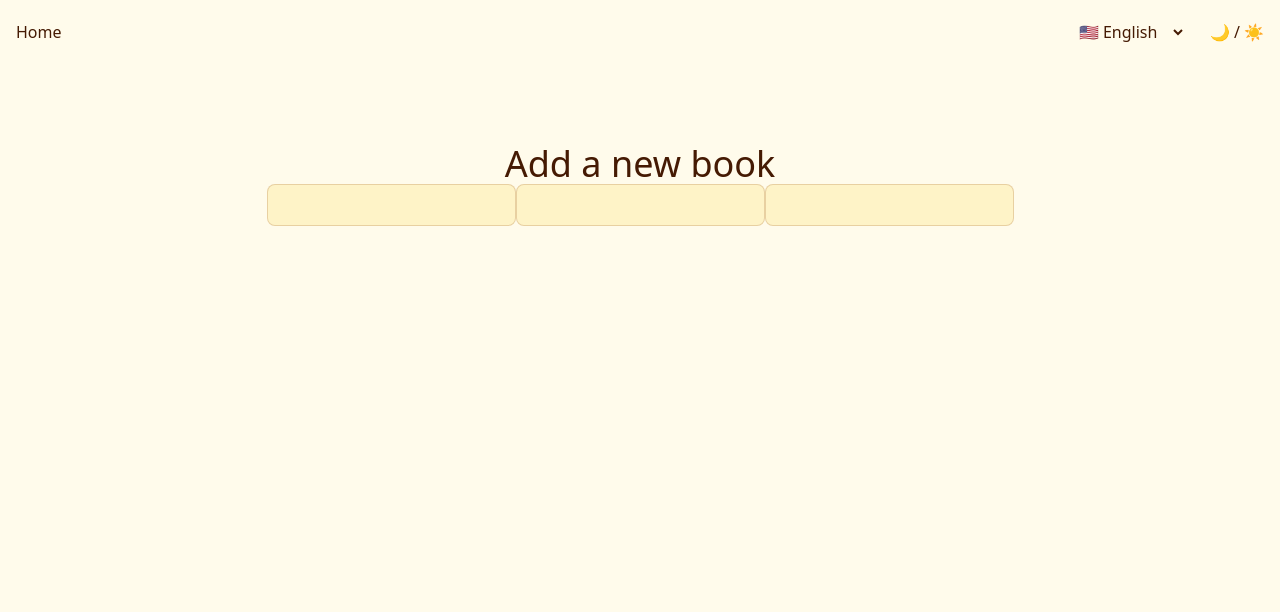
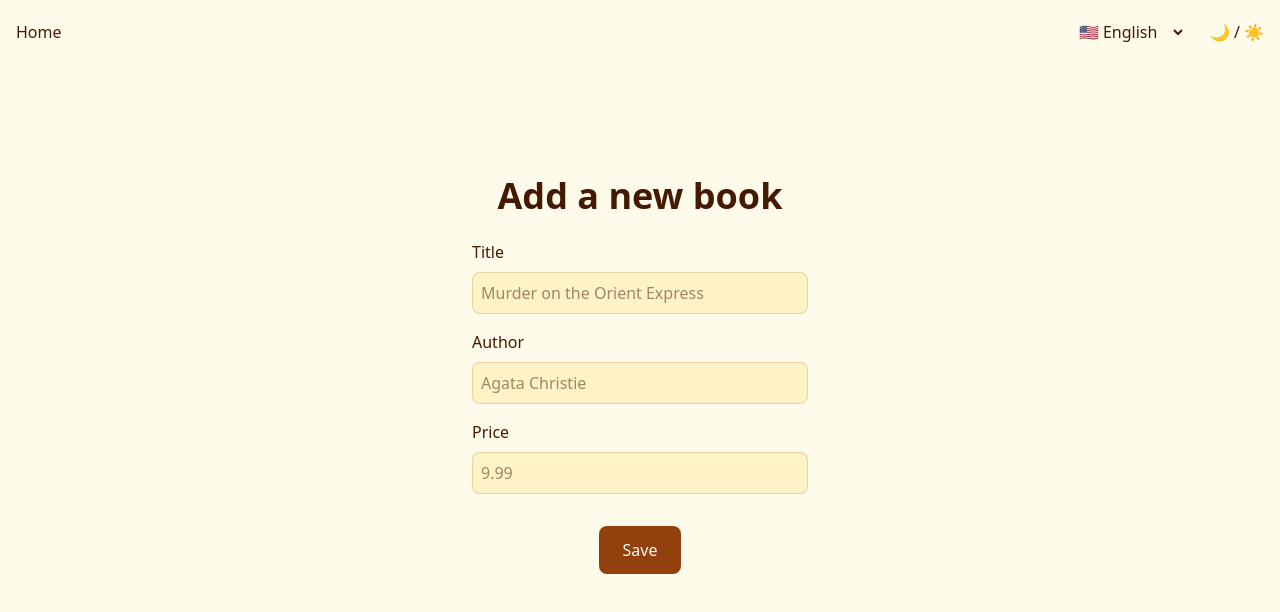
Before and after one commit to hildakh/bookstore, a Next.js app: page /en/add-book in a window 1280 px wide. Shown: the top 612 px of the page. Built offline with nearby package versions, Linux system fonts and the light colour scheme.

Commit message:
Extract form to component - Add initial form data & submit - Update labels & input value changes

```diff
--- a/messages/en.json
+++ b/messages/en.json
@@ -1,6 +1,10 @@
 {
   "AddBook": {
-    "add_book": "Add a new book"
+    "add_book": "Add a new book",
+    "author": "Author",
+    "price": "Price",
+    "submit": "Save",
+    "title": "Title"
   },
   "BookList": {
     "loading": "Loading..."
--- a/messages/fr.json
+++ b/messages/fr.json
@@ -1,18 +1,22 @@
 {
+  "AddBook": {
+    "add_book": "Ajouter un nouveau livre",
+    "author": "Auteur",
+    "price": "Prix",
+    "submit": "Sauvegarder",
+    "title": "Titre"
+  },
+  "BookList": {
+    "loading": "Chargement..."
+  },
   "HomePage": {
-    "title": "Bonjour le monde!",
     "add_book": "Ajouter un nouveau livre",
     "book_store": "Librairie",
-     "home_page": "Accueil"
-  },
-  "AddBook": {
-    "add_book": "Ajouter un nouveau livre"
+    "home_page": "Accueil",
+    "title": "Bonjour le monde!"
   },
   "LocaleSwitcher": {
     "label": "Changer de langue",
     "locale": "{locale, select, fr {🇫🇷 Français} en {🇺🇸 Anglais} other {Inconnu}}"
-  },
-  "BookList": {
-    "loading": "Chargement..."
   }
 }
--- a/src/app/[locale]/add-book/page.tsx
+++ b/src/app/[locale]/add-book/page.tsx
@@ -1,34 +1,13 @@
+import AddBookForm from "@/components/add-book-form";
 import { useTranslations } from "next-intl";
 
 export default function AddBook() {
   const t = useTranslations('AddBook');
 
   return (
-    <main>
-      <h1 className="text-4xl">{t('add_book')}</h1>
-      <form action="">
-        <input
-          required
-          type="text"
-          name="title"
-          id="book-title-input"
-          className="bg-secondary border border-primary/20 rounded-lg p-2 focus:border-accent focus:outline-none"
-        />
-        <input
-          required
-          type="text"
-          name="author"
-          id="book-author-input"
-          className="bg-secondary border border-primary/20 rounded-lg p-2 focus:border-accent focus:outline-none"
-        />
-        <input
-          required
-          type="text"
-          name="price"
-          id="book-price-inout"
-          className="bg-secondary border border-primary/20 rounded-lg p-2 focus:border-accent focus:outline-none"
-        />
-      </form>
+    <main className="flex flex-col items-center gap-6 py-8">
+      <h1 className="text-4xl font-bold">{t('add_book')}</h1>
+      <AddBookForm />
     </main>
   )
 }
--- /dev/null
+++ b/src/components/add-book-form.tsx
@@ -0,0 +1,86 @@
+"use client";
+
+import { useTranslations } from 'next-intl';
+import React, { useState } from 'react';
+
+interface FormData {
+  title: string;
+  author: string;
+  price: string;
+}
+
+export default function AddBookForm() {
+  const t = useTranslations('AddBook');
+
+  const [formData, setFormData] = useState<FormData>({
+    title: '',
+    author: '',
+    price: '',
+  });
+
+  const handleSubmit = () => {
+    console.log('submit');
+  }
+
+  return (
+    <form onSubmit={handleSubmit} className="flex flex-col gap-4 max-w-md items-center w-full">
+      <div className="flex flex-col gap-2 w-3/4">
+        <label htmlFor="book-title-input" className="font-medium text-left">
+          {t('title')}
+        </label>
+        <input
+          required
+          type="text"
+          id="book-title-input"
+          value={formData.title}
+          onChange={(e) => setFormData(prev => ({ ...prev, title: e.target.value }))}
+          className="bg-secondary border border-primary/20 rounded-lg p-2
+                   focus:border-accent focus:outline-none"
+          placeholder='Murder on the Orient Express'
+        />
+      </div>
+
+      <div className="flex flex-col gap-2 w-3/4">
+        <label htmlFor="book-author-input" className="font-medium text-left">
+          {t('author')}
+        </label>
+        <input
+          required
+          type="text"
+          id="book-author-input"
+          value={formData.author}
+          onChange={(e) => setFormData(prev => ({ ...prev, author: e.target.value }))}
+          className="bg-secondary border border-primary/20 rounded-lg p-2
+                   focus:border-accent focus:outline-none"
+          placeholder='Agata Christie'
+        />
+      </div>
+
+      <div className="flex flex-col gap-2 w-3/4">
+        <label htmlFor="book-price-input" className="font-medium text-left">
+          {t('price')}
+        </label>
+        <input
+          required
+          type="number"
+          step="0.01"
+          min="0"
+          id="book-price-input"
+          value={formData.price}
+          onChange={(e) => setFormData(prev => ({ ...prev, price: e.target.value }))}
+          className="bg-secondary border border-primary/20 rounded-lg p-2
+                   focus:border-accent focus:outline-none"
+          placeholder='9.99'
+        />
+      </div>
+
+      <button
+        type="submit"
+        className="bg-primary text-background px-6 py-3 rounded-lg
+                 hover:bg-accent transition-colors mt-4"
+      >
+        {t('submit')}
+      </button>
+    </form>
+  );
+};
```
